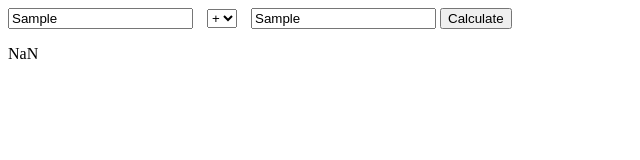
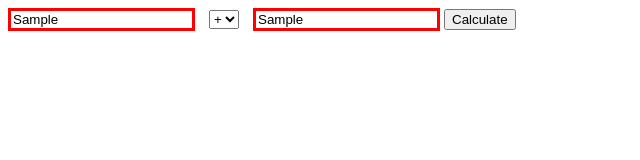
Before and after one commit to verh92/Hillel-Homework, a plain HTML site: page homework09/index.html in a window 1280 px wide. Both pictures are taken after typing "Sample", "Sample" into the empty fields and a click on the button "Calculate". Shown: the whole page, without its empty margins (0-640 px from the left). Drawn offline with Linux system fonts and the light colour scheme.

Commit message:
i have a hope

```diff
--- a/homework09/assets/main.js
+++ b/homework09/assets/main.js
@@ -3,6 +3,7 @@ const second = document.getElementById('secondOperand');
 const selector = document.getElementById('selector');
 const button = document.getElementById('btn');
 const text = document.getElementById('text');
+const display = document.querySelector('display');
 
 button.addEventListener('click', getRes);
 
@@ -10,8 +11,9 @@ function getRes() {
     let result;
     let firstNum = Number(first.value);
     let secondNum = Number(second.value);
+    checkFields()
 
-    if(firstNum === '' || secondNum === '') {
+    if(!firstNum || !secondNum) {
         return;
     };
     switch(selector.value) {
@@ -31,7 +33,7 @@ function getRes() {
             result = '';
             break;
     };
-    text.innerHTML = result;
+    text.innerHTML = `Congratulatuons this is your result ${result}`;
 }
 
 function sum(a, b) {
@@ -49,3 +51,20 @@ function mult(a, b) {
 function div(a, b) {
     return a / b;
 }
+
+function checkFields() {
+    let firstNum = Number(first.value);
+    let secondNum = Number(second.value);
+    console.log(firstNum);
+    if(!firstNum) {
+        first.classList.add('red');
+    }else {
+        first.classList.remove('red');
+    }
+
+    if(!secondNum) {
+        second.classList.add('red')
+    }else {
+        second.classList.remove('red');
+    }
+}
--- a/homework09/index.html
+++ b/homework09/index.html
@@ -9,14 +9,14 @@
 </head>
 <body>
     <div class="calc__block">
-        <input id="firstOperand" class="inp first" type="text" placeholder="insert first operand">
+        <input id="firstOperand" type="text" placeholder="insert the first operand">
     <select id="selector" size="1" class="selector">
         <option value="sum">+</option>
         <option value="min">-</option>
         <option value="mult">*</option>
         <option value="div">/</option>
     </select>
-    <input id="secondOperand" class="inp" type="text" placeholder="insert second operand">
+    <input id="secondOperand" type="text" placeholder="insert the second operand">
     <button id="btn">Calculate</button>
     </div>
     <div class="display">
--- a/homework09/style.css
+++ b/homework09/style.css
@@ -1,3 +1,7 @@
 .selector {
     margin: 0 10px;
 }
+
+.red {
+    border: 3px solid red;
+}
```
